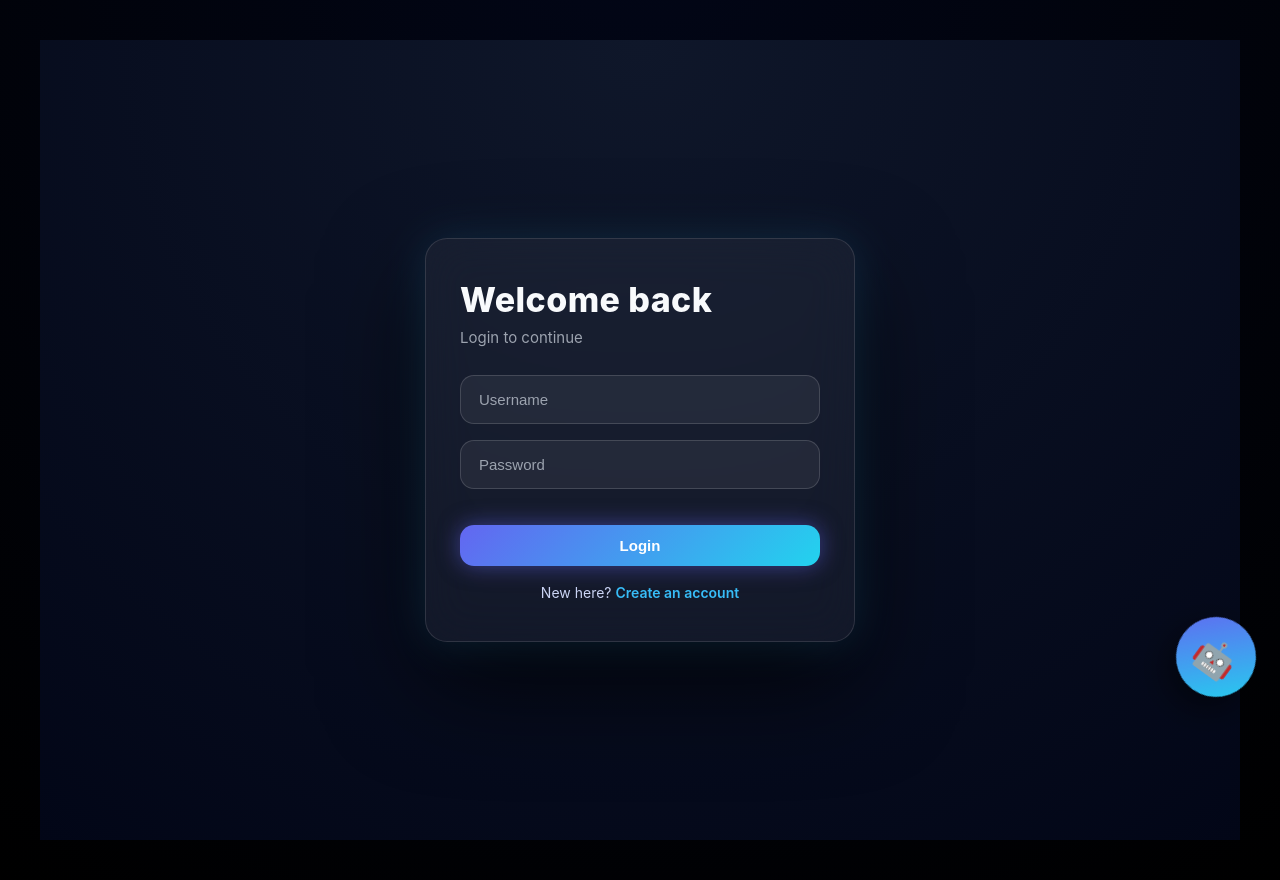
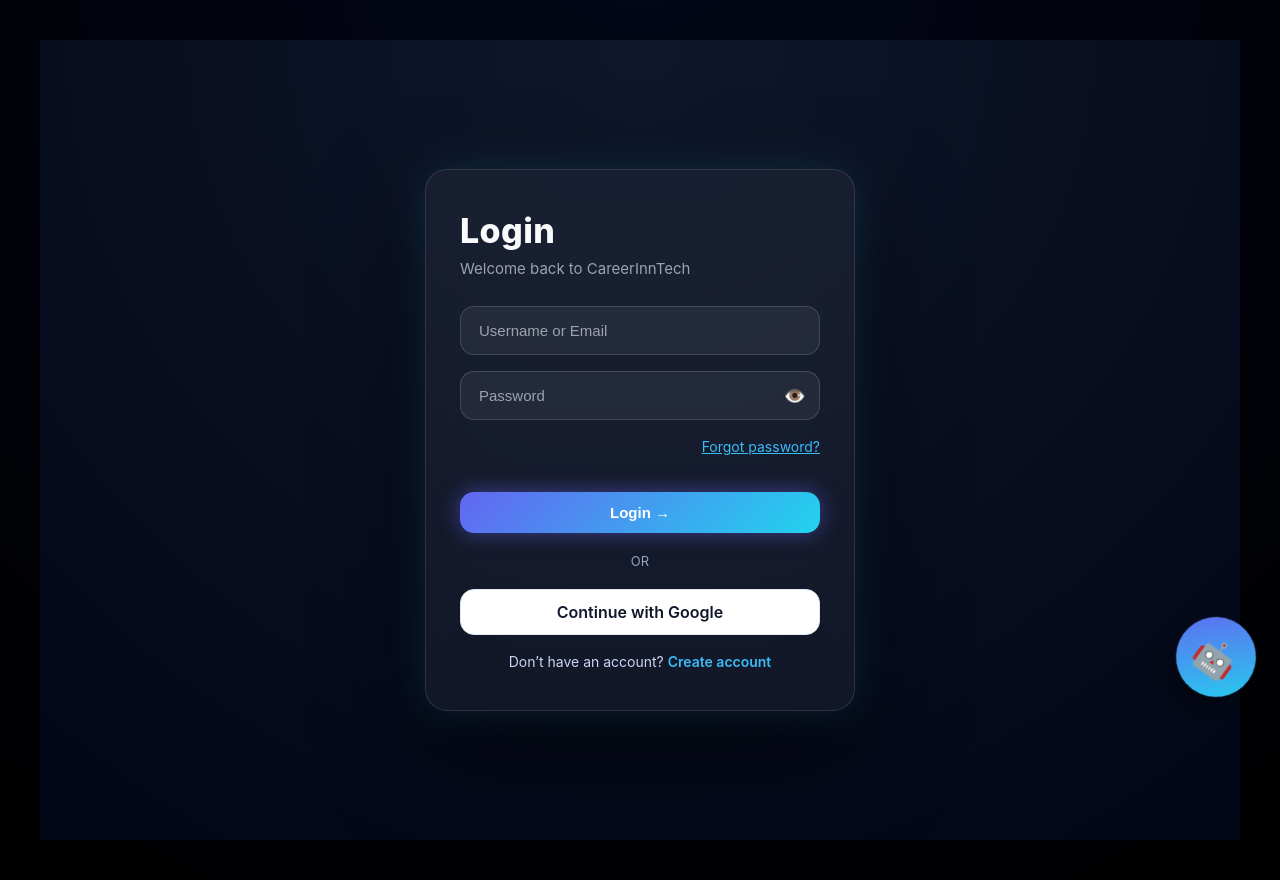
Before and after one commit to ssvprasad144/CareerInnTech, a Django app: page /login/ in a window 1280 px wide. Shown: the part 79-959 px from the top of the page. Run offline with Django 5.2, Linux system fonts and the light colour scheme.

Commit message:
Update login.html

```diff
--- a/careerinntech/templates/login.html
+++ b/careerinntech/templates/login.html
@@ -1,35 +1,97 @@
-{% extends 'base.html' %}
+{% extends "base.html" %}
 {% load static %}
-
-{% block title %}Login{% endblock %}
 
 {% block extra_css %}
 <link rel="stylesheet" href="{% static 'css/auth.css' %}">
 {% endblock %}
 
 {% block content %}
+
 <div class="auth-container">
-    <form method="post" class="auth-card">
-        {% csrf_token %}
 
-        <h2>Welcome back</h2>
-        <p class="auth-subtitle">Login to continue</p>
+  <div class="auth-card">
 
-        {% if error %}
-            <div class="auth-error">{{ error }}</div>
-        {% endif %}
+    <h2>Login</h2>
+    <p class="auth-subtitle">
+      Welcome back to CareerInnTech
+    </p>
 
-        <input type="text" name="username" placeholder="Username" required>
-        <input type="password" name="password" placeholder="Password" required>
+    {% if messages %}
+      {% for message in messages %}
+        <div class="auth-error">{{ message }}</div>
+      {% endfor %}
+    {% endif %}
 
-        <button type="submit" class="auth-btn">Login</button>
+    <form method="POST">
+      {% csrf_token %}
 
-        <!-- Social login disabled for now -->
+      <!-- USERNAME / EMAIL -->
+      <input
+        type="text"
+        name="username"
+        placeholder="Username or Email"
+        required
+      >
 
-        <p class="auth-text">
-            New here?
-            <a href="{% url 'signup' %}">Create an account</a>
-        </p>
+      <!-- PASSWORD -->
+      <div style="position:relative;">
+        <input
+          type="password"
+          name="password"
+          id="password"
+          placeholder="Password"
+          required
+        >
+
+        <span
+          onclick="togglePassword()"
+          style="
+            position:absolute;
+            right:14px;
+            top:14px;
+            cursor:pointer;
+            color:#94a3b8;
+            font-size:18px;
+          "
+        >👁️</span>
+      </div>
+
+      <!-- FORGOT PASSWORD -->
+      <div style="text-align:right;margin-bottom:16px;">
+        <a href="{% url 'forgot_password' %}" style="color:#38bdf8;font-size:14px;">
+          Forgot password?
+        </a>
+      </div>
+
+      <!-- LOGIN BUTTON -->
+      <button type="submit" class="auth-btn">
+        Login →
+      </button>
+
     </form>
+
+    <div class="auth-divider">OR</div>
+
+    <!-- GOOGLE -->
+    <a href="/accounts/google/login/" class="auth-social google">
+      Continue with Google
+    </a>
+
+    <p class="auth-text">
+      Don’t have an account?
+      <a href="{% url 'signup' %}">Create account</a>
+    </p>
+
+  </div>
+
 </div>
+
+<!-- JS -->
+<script>
+function togglePassword(){
+  const field = document.getElementById("password");
+  field.type = field.type === "password" ? "text" : "password";
+}
+</script>
+
 {% endblock %}
```
